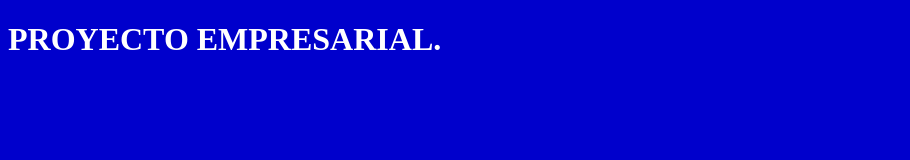
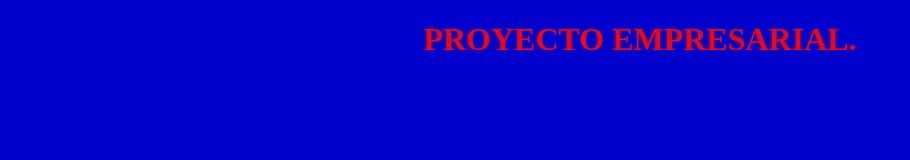
Before and after one commit to juancramsan/CursoGit, a plain HTML site: page index.html in a window 1280 px wide. Shown: the whole page, without its empty margins (0-910 px from the left). Drawn offline with Linux system fonts and the light colour scheme.

Commit message:
negrita, centrado y color en el texto

```diff
--- a/CSS/estilos.css
+++ b/CSS/estilos.css
@@ -3,5 +3,7 @@
 
 body{
 	background-color:#00C;
-	color:#FFF;
+	color:#F00;
+	font-weight:bold;
+	text-align:center;
 }
```
